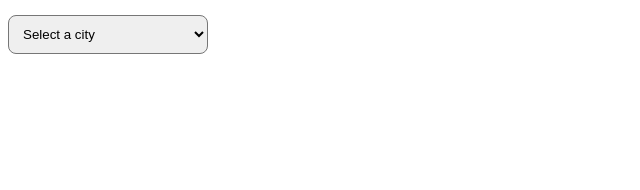
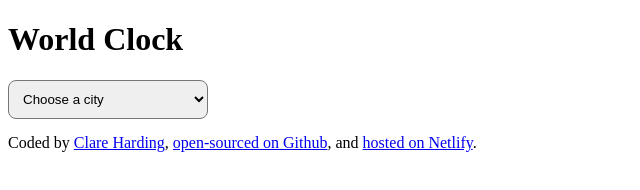
Before and after one commit to chardi90/time_zone_clock, a plain HTML site: page index.html in a window 1280 px wide. Shown: the whole page, without its empty margins (0-640 px from the left). Drawn offline with nearby package versions, Linux system fonts and the light colour scheme.

Commit message:
Added header footer and expanded basic HTML structure

```diff
--- a/index.html
+++ b/index.html
@@ -6,17 +6,27 @@
     <link rel="stylesheet" href="src/style.css" />
     <script src="https://cdnjs.cloudflare.com/ajax/libs/moment.js/2.30.1/moment.min.js"></script>
     <script src="https://cdnjs.cloudflare.com/ajax/libs/moment-timezone/0.5.47/moment-timezone-with-data-1970-2030.min.js"></script>
-    <title>Time Zone Clock</title>
+    <title>World Clock</title>
   </head>
   <body>
+    <header>
+      <h1>World Clock</h1>
+    </header>
     <div>
       <select name="city-dropdown" id="city-dropdown">
-        <option value="">Select a city</option>
+        <option value="">Choose a city</option>
         <option value="paris">Paris 🇫🇷</option>
         <option value="tokyo">Tokyo 🇯🇵</option>
         <option value="sydney">Sydney 🇦🇺</option>
       </select>
     </div>
+    <footer>
+      Coded by
+      <a href="https://github.com/chardi90/" target="_blank">Clare Harding</a>,
+      <a href="https://github.com/chardi90/time_zone_clock" target="_blank"
+        >open-sourced on Github</a
+      >, and <a href="#" target="_blank">hosted on Netlify</a>.
+    </footer>
     <script src="src/index.js"></script>
   </body>
 </html>
```
